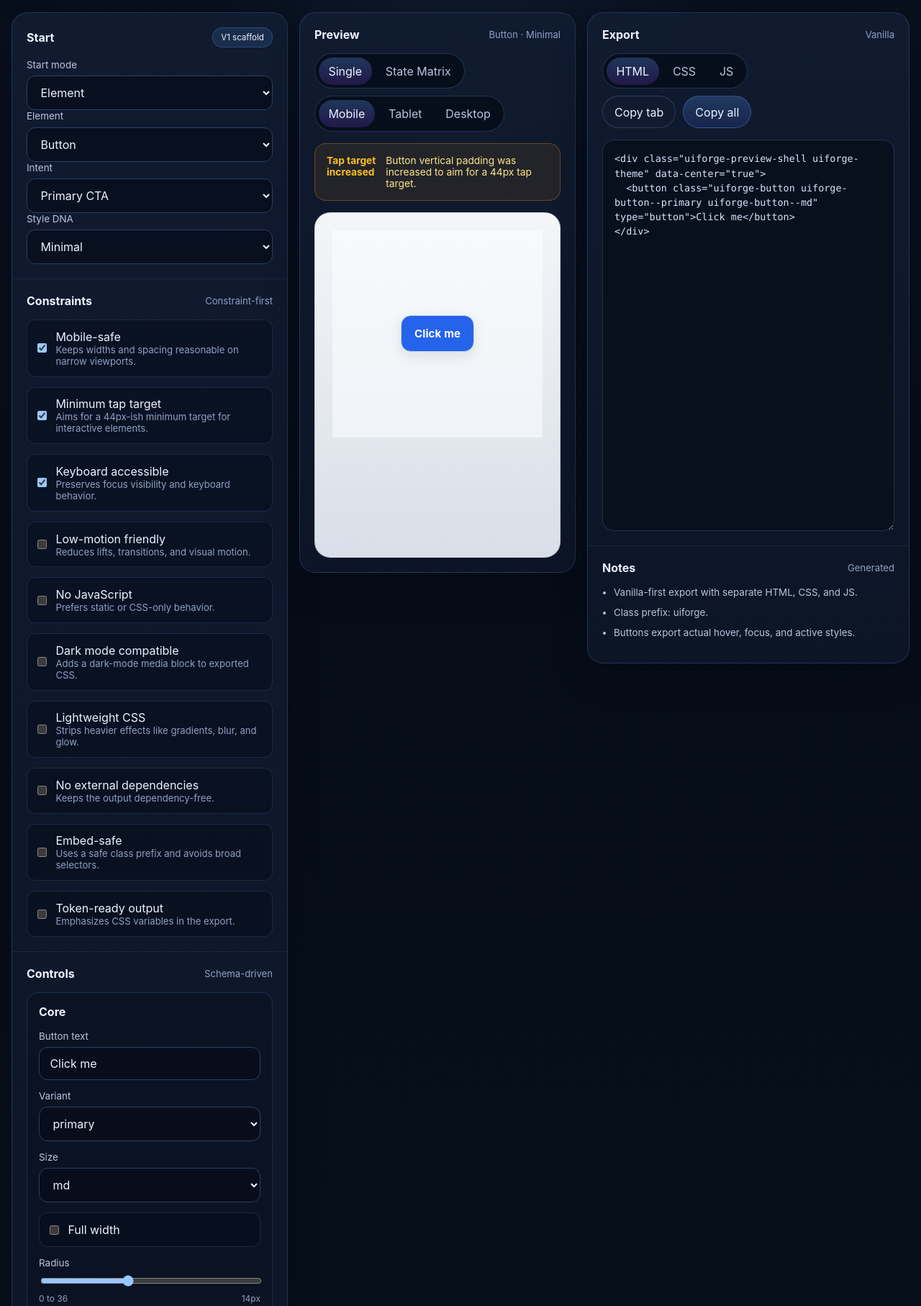
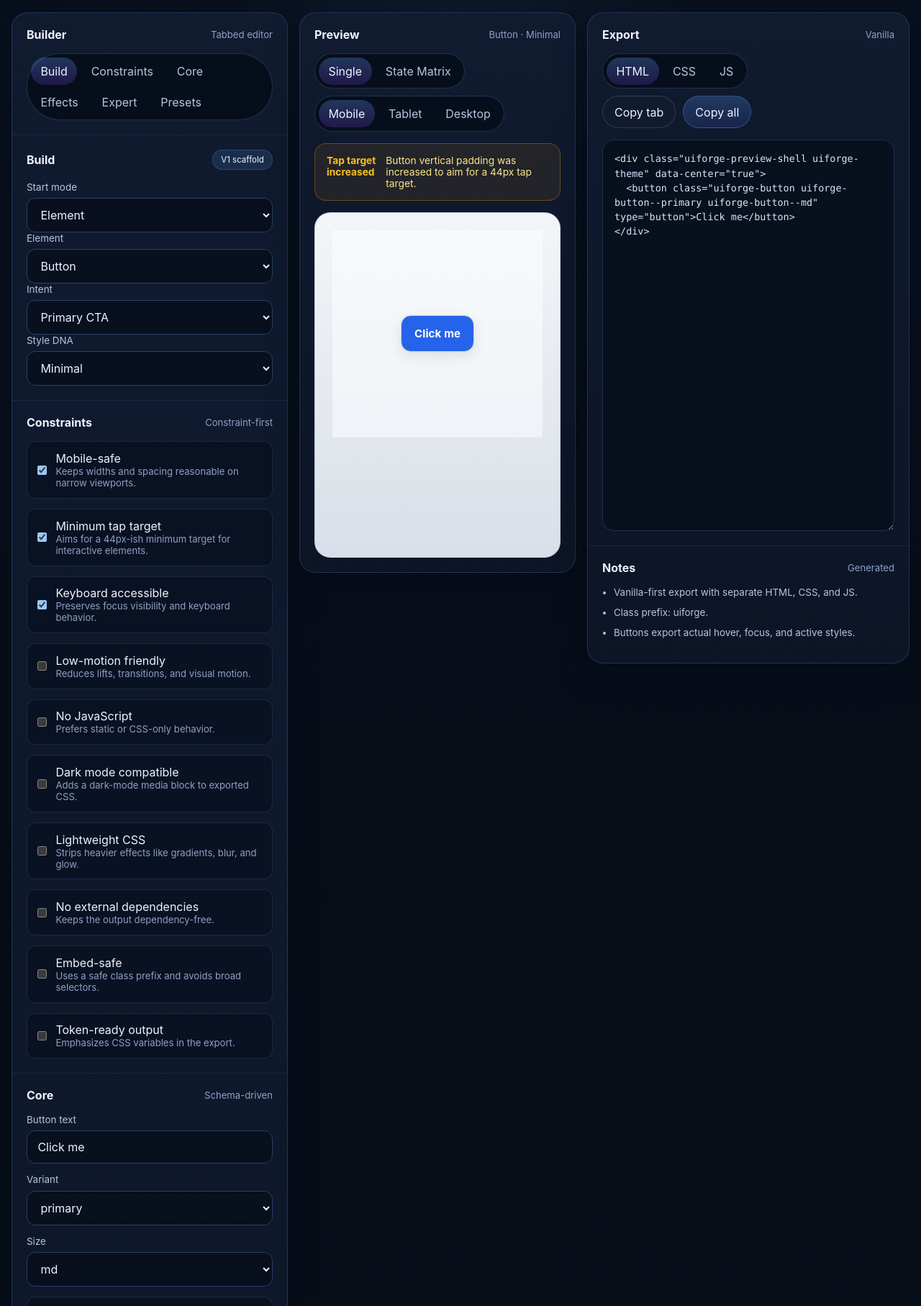
Before and after one commit to Crosas27/MangoTree, a plain HTML site: page index.html in a window 1280 px wide. Shown: the part 70-1885 px from the top of the page at 72% size. Drawn offline with Linux system fonts and the light colour scheme.

Commit message:
Add files via upload

```diff
--- a/index.html
+++ b/index.html
@@ -30,9 +30,24 @@
 
     <main class="app-grid">
       <aside class="panel panel--left">
-        <section class="panel-section">
+        <div class="editor-tabs-wrap panel-section panel-section--compact">
+          <div class="section-head section-head--tight">
+            <h2>Builder</h2>
+            <span class="muted">Tabbed editor</span>
+          </div>
+          <div class="segmented segmented--editor" role="tablist" aria-label="Editor sections">
+            <button type="button" class="is-active" data-editor-tab="build">Build</button>
+            <button type="button" data-editor-tab="constraints">Constraints</button>
+            <button type="button" data-editor-tab="core">Core</button>
+            <button type="button" data-editor-tab="effects">Effects</button>
+            <button type="button" data-editor-tab="expert">Expert</button>
+            <button type="button" data-editor-tab="presets">Presets</button>
+          </div>
+        </div>
+
+        <section class="panel-section editor-panel is-active" data-editor-panel="build">
           <div class="section-head">
-            <h2>Start</h2>
+            <h2>Build</h2>
             <span class="chip">V1 scaffold</span>
           </div>
 
@@ -60,7 +75,7 @@
           </div>
         </section>
 
-        <section class="panel-section">
+        <section class="panel-section editor-panel" data-editor-panel="constraints">
           <div class="section-head">
             <h2>Constraints</h2>
             <span class="muted">Constraint-first</span>
@@ -68,29 +83,31 @@
           <div id="constraintsList" class="stack"></div>
         </section>
 
-        <section class="panel-section">
+        <section class="panel-section editor-panel" data-editor-panel="core">
           <div class="section-head">
-            <h2>Controls</h2>
+            <h2>Core</h2>
             <span class="muted">Schema-driven</span>
           </div>
-
-          <details class="accordion" open>
-            <summary>Core</summary>
-            <form id="coreForm" class="stack"></form>
-          </details>
-
-          <details class="accordion">
-            <summary>Effects</summary>
-            <form id="effectsForm" class="stack"></form>
-          </details>
-
-          <details class="accordion">
-            <summary>Expert</summary>
-            <form id="expertForm" class="stack"></form>
-          </details>
+          <form id="coreForm" class="stack"></form>
         </section>
 
-        <section class="panel-section">
+        <section class="panel-section editor-panel" data-editor-panel="effects">
+          <div class="section-head">
+            <h2>Effects</h2>
+            <span class="muted">Shadows, motion, polish</span>
+          </div>
+          <form id="effectsForm" class="stack"></form>
+        </section>
+
+        <section class="panel-section editor-panel" data-editor-panel="expert">
+          <div class="section-head">
+            <h2>Expert</h2>
+            <span class="muted">Advanced output</span>
+          </div>
+          <form id="expertForm" class="stack"></form>
+        </section>
+
+        <section class="panel-section editor-panel" data-editor-panel="presets">
           <div class="section-head">
             <h2>Presets</h2>
             <span class="muted">Local</span>
```
